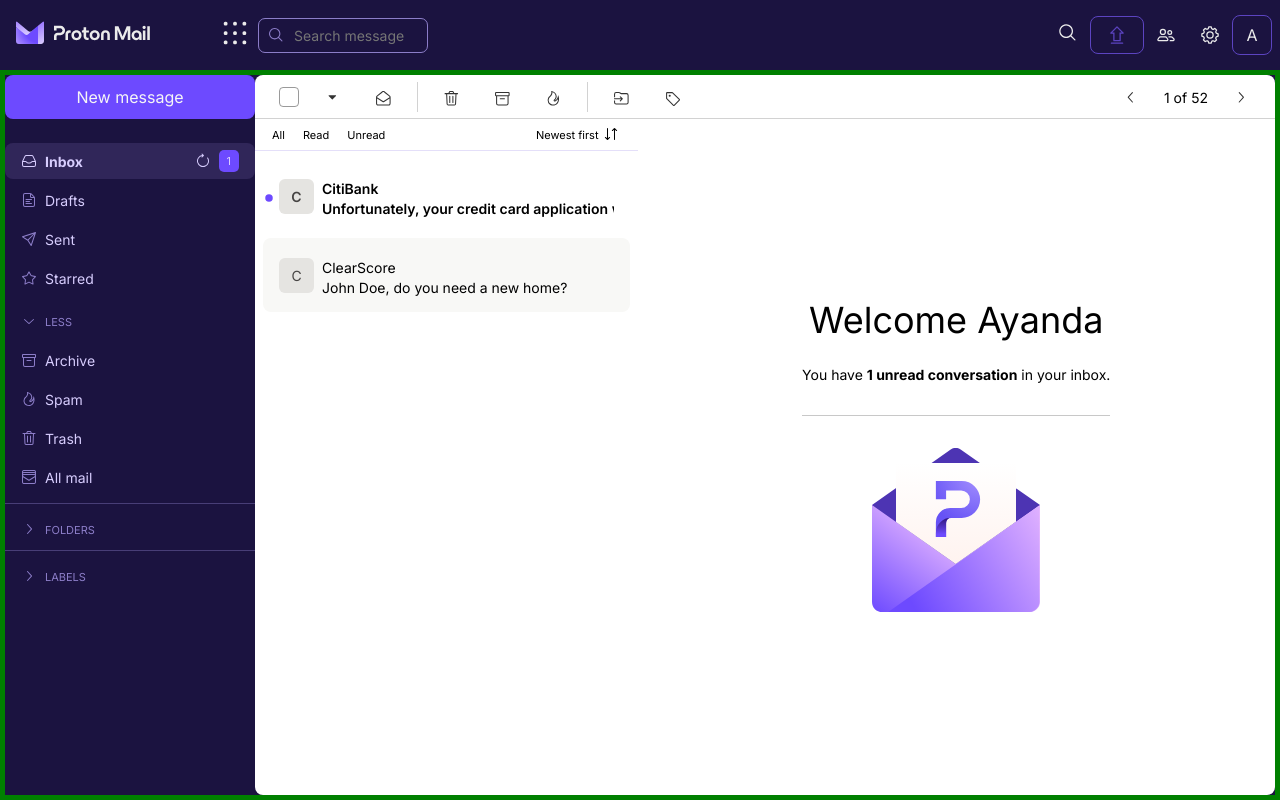
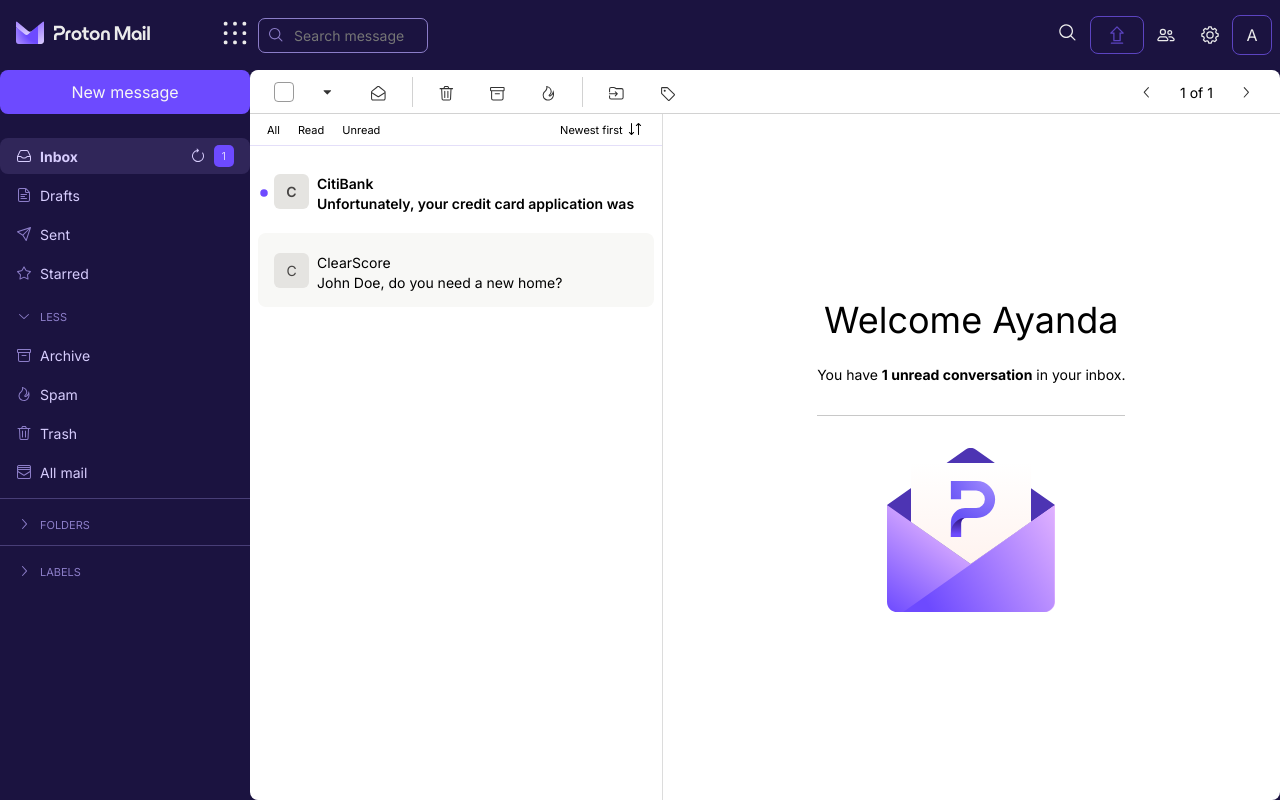
Before and after one commit to NgcoboAyanda/email-client, a React (Create React App) app: page /mail in a window 1280 px wide. Built offline with nearby package versions, Linux system fonts and the light colour scheme.

Commit message:
fixed scroll bars

```diff
--- a/src/components/EmailViewer/EmailViewer.css
+++ b/src/components/EmailViewer/EmailViewer.css
@@ -3,9 +3,13 @@
 }
 
 .email-viewer > div {
+    width: 100%;
     left: 0;
     top: 0;
     position: absolute;
+    left: 50%;
+    transform: translateX(-50%);
+    max-width: 700px;
     height: auto;
     padding: var(--space-big) var(--space-small);
 }
--- a/src/components/MailContent/MailContentColumn/MailContentColumn.css
+++ b/src/components/MailContent/MailContentColumn/MailContentColumn.css
@@ -1,7 +1,8 @@
 .mail-content{
-    flex: 5;
+    flex: 6;
     height: 100%;
-    overflow-y: scroll;
+    overflow-y: auto;
+    border-left: var(--border-light);
 }
 
 .mail-content > div {
--- a/src/components/MailContent/MailListColumn/MailListColumn.css
+++ b/src/components/MailContent/MailListColumn/MailListColumn.css
@@ -1,5 +1,5 @@
 .mail-list {
-    flex: 3;
+    flex: 4;
 }
 
 .mail-list > div {
@@ -12,7 +12,7 @@
     flex: 1;
     height: 100%;
     position: relative;
-    overflow-y: scroll;
+    overflow-y: auto;
 }
 
 .mail-list__emails > div {
--- a/src/components/MailPaginator/DesktopPaginator/DesktopPaginator.jsx
+++ b/src/components/MailPaginator/DesktopPaginator/DesktopPaginator.jsx
@@ -3,9 +3,7 @@
 
 import './DesktopPaginator.css';
 
-const DesktopPaginator = ({className}) => {
-    const currentPage = 1;
-    const lastPage = 52;
+const DesktopPaginator = ({className, currentPageNumber, lastPageNumber}) => {
 
     return (
         <div className={`${className} desktop-paginator`}>
@@ -25,13 +23,13 @@
                 <div className="desktop-paginator__count">
                     <div>
                         <span className="desktop-paginator__count__current-page">
-                            {currentPage}
+                            {currentPageNumber}
                         </span>
                         <span className="desktop-paginator__count__divider">
                             of
                         </span>
                         <span className="desktop-paginator__count__last-page">
-                            {lastPage}
+                            {lastPageNumber}
                         </span>
                     </div>
                 </div>
--- a/src/components/MailPaginator/MailPaginator.jsx
+++ b/src/components/MailPaginator/MailPaginator.jsx
@@ -6,14 +6,20 @@
 
 const MailPaginator = () => {
 
+    const currentPageNumber = 1;
+    const lastPageNumber = 1;
+
     return (
         <div className="mail-paginator">
             <div>
                 <MobilePaginator
                     className="mail-paginator_mobile"
+                    currentPageNumber={currentPageNumber}
                 />
                 <DesktopPaginator
                     className="mail-paginator_desktop"
+                    currentPageNumber={currentPageNumber}
+                    lastPageNumber={lastPageNumber}
                 />
             </div>
         </div>
--- a/src/components/MailPaginator/MobilePaginator/MobilePaginator.jsx
+++ b/src/components/MailPaginator/MobilePaginator/MobilePaginator.jsx
@@ -2,9 +2,7 @@
 
 import './MobilePaginator.css';
 
-const MobilePaginator = ({className}) => {
-    const currentPageNumber = 1
-
+const MobilePaginator = ({className, currentPageNumber}) => {
 
     return (
         <div className={`${className} mobile-paginator`}>
--- a/src/routes/Mail/Mail.css
+++ b/src/routes/Mail/Mail.css
@@ -15,9 +15,9 @@
 }
 
 .app__mail__main > div {
-    border: 1px solid purple;
+    /* border: 1px solid purple; */
     width: 100%;
     height: 100%;
-    border: 5px solid green;
+    /* border: 5px solid green; */
     display: flex;
 }
```
